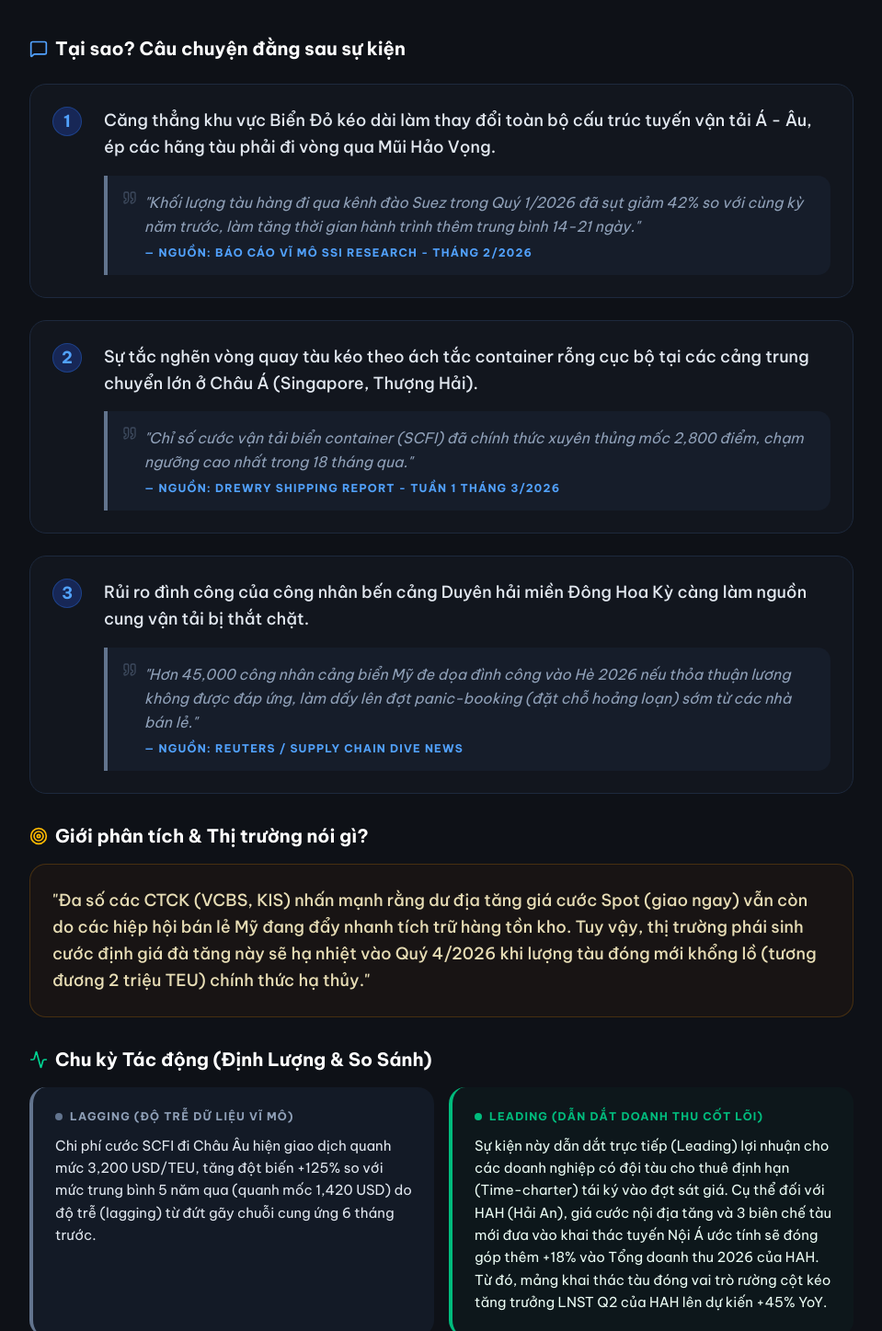
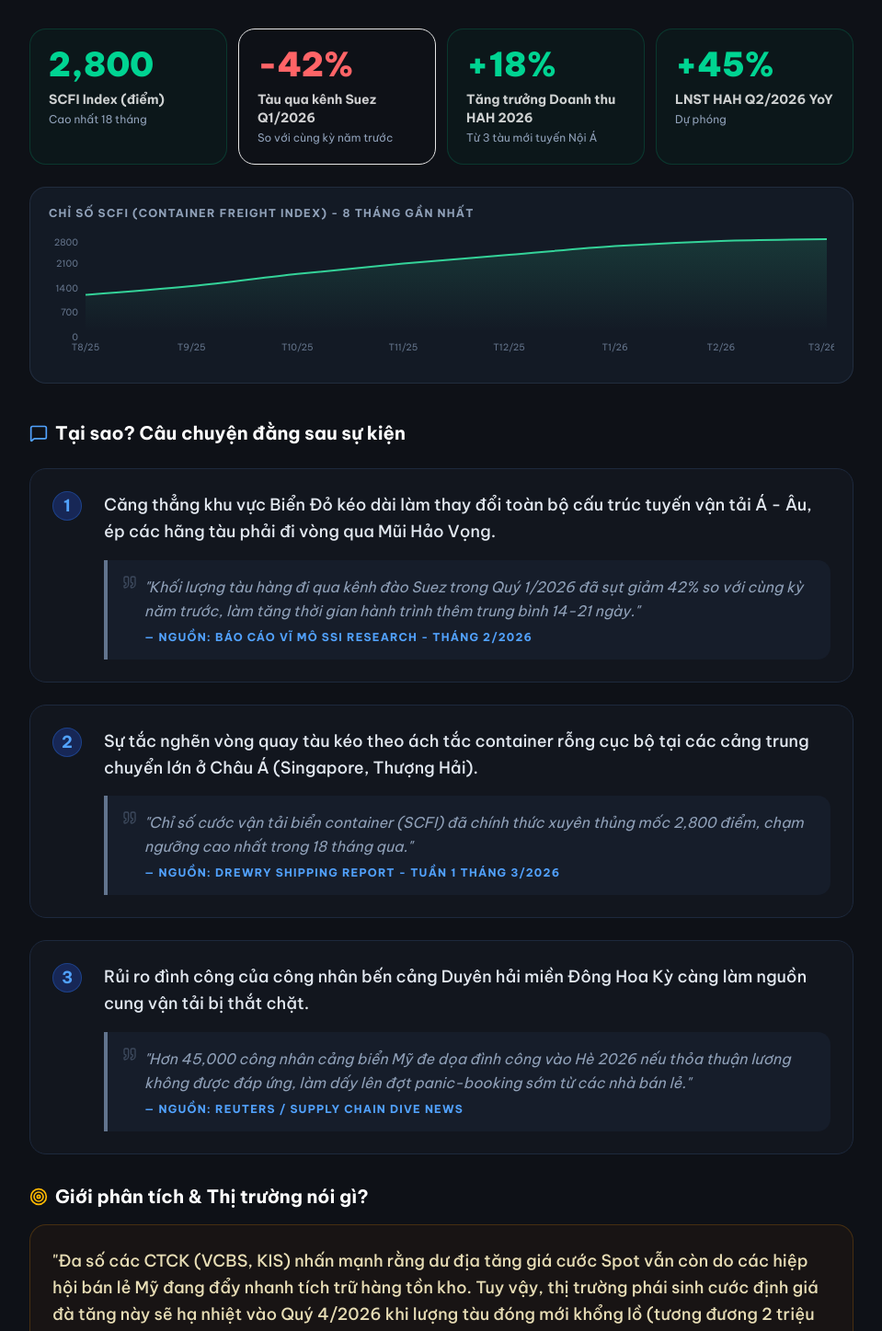
Before and after one commit to nguyeneric81-del/finpeace-web, a Next.js app: page /advisor/macro-insights/1 in a window 1280 px wide. Shown: the part 383-1830 px from the top of the page at 92% size, without its empty margins (160-1119 px from the left). Built offline with nearby package versions, Linux system fonts and the light colour scheme.

Commit message:
feat: add infographic stat cards + Recharts mini chart to macro insights

```diff
--- a/src/app/advisor/macro-insights/[id]/page.tsx
+++ b/src/app/advisor/macro-insights/[id]/page.tsx
@@ -1,13 +1,20 @@
 import React from 'react';
 import Link from 'next/link';
 import { ArrowLeft, MessageSquare, Target, Activity, Quote } from 'lucide-react';
+import { StatCard, MiniTrendChart } from '@/components/macro/InfographicWidgets';
 
 type StoryPoint = { point: string; quote: string; source: string; };
+type StatCardData = { value: string; label: string; sub?: string; positive?: boolean; unit?: string; };
+type ChartData = { name: string; value: number; };
 
 const mockDetails: Record<string, {
   title: string;
   industry: string;
   impact: string;
+  stats: StatCardData[];
+  chartData: ChartData[];
+  chartLabel: string;
+  chartColor: string;
   behindStory: StoryPoint[];
   analystView: string;
   cycle: { lagging: string; leading: string; };
@@ -16,6 +23,19 @@ const mockDetails: Record<string, {
     title: "Chi phí logistics toàn cầu leo thang giữa căng thẳng địa chính trị",
     industry: "Vận tải biển Quốc tế & Cho thuê tàu bãi",
     impact: "Dự phóng biên lợi nhuận ròng ngành tăng +8% - 12% trong Q2/2026 nhờ chu kỳ tái ký hợp đồng cước giá cao.",
+    stats: [
+      { value: "2,800", label: "SCFI Index (điểm)", sub: "Cao nhất 18 tháng", positive: true },
+      { value: "-42%", label: "Tàu qua kênh Suez Q1/2026", sub: "So với cùng kỳ năm trước", positive: false },
+      { value: "+18%", label: "Tăng trưởng Doanh thu HAH 2026", sub: "Từ 3 tàu mới tuyến Nội Á", positive: true },
+      { value: "+45%", label: "LNST HAH Q2/2026 YoY", sub: "Dự phóng", positive: true },
+    ],
+    chartData: [
+      { name: "T8/25", value: 1200 }, { name: "T9/25", value: 1450 }, { name: "T10/25", value: 1800 },
+      { name: "T11/25", value: 2100 }, { name: "T12/25", value: 2350 }, { name: "T1/26", value: 2600 },
+      { name: "T2/26", value: 2750 }, { name: "T3/26", value: 2800 },
+    ],
+    chartLabel: "Chỉ số SCFI (Container Freight Index) - 8 tháng gần nhất",
+    chartColor: "#34d399",
     behindStory: [
       {
         point: "Căng thẳng khu vực Biển Đỏ kéo dài làm thay đổi toàn bộ cấu trúc tuyến vận tải Á - Âu, ép các hãng tàu phải đi vòng qua Mũi Hảo Vọng.",
@@ -29,20 +49,33 @@ const mockDetails: Record<string, {
       },
       {
         point: "Rủi ro đình công của công nhân bến cảng Duyên hải miền Đông Hoa Kỳ càng làm nguồn cung vận tải bị thắt chặt.",
-        quote: "Hơn 45,000 công nhân cảng biển Mỹ đe dọa đình công vào Hè 2026 nếu thỏa thuận lương không được đáp ứng, làm dấy lên đợt panic-booking (đặt chỗ hoảng loạn) sớm từ các nhà bán lẻ.",
+        quote: "Hơn 45,000 công nhân cảng biển Mỹ đe dọa đình công vào Hè 2026 nếu thỏa thuận lương không được đáp ứng, làm dấy lên đợt panic-booking sớm từ các nhà bán lẻ.",
         source: "Reuters / Supply Chain Dive News"
       }
     ],
-    analystView: "Đa số các CTCK (VCBS, KIS) nhấn mạnh rằng dư địa tăng giá cước Spot (giao ngay) vẫn còn do các hiệp hội bán lẻ Mỹ đang đẩy nhanh tích trữ hàng tồn kho. Tuy vậy, thị trường phái sinh cước định giá đà tăng này sẽ hạ nhiệt vào Quý 4/2026 khi lượng tàu đóng mới khổng lồ (tương đương 2 triệu TEU) chính thức hạ thủy.",
+    analystView: "Đa số các CTCK (VCBS, KIS) nhấn mạnh rằng dư địa tăng giá cước Spot vẫn còn do các hiệp hội bán lẻ Mỹ đang đẩy nhanh tích trữ hàng tồn kho. Tuy vậy, thị trường phái sinh cước định giá đà tăng này sẽ hạ nhiệt vào Quý 4/2026 khi lượng tàu đóng mới khổng lồ (tương đương 2 triệu TEU) chính thức hạ thủy.",
     cycle: {
-      lagging: "Chi phí cước SCFI đi Châu Âu hiện giao dịch quanh mức 3,200 USD/TEU, tăng đột biến +125% so với mức trung bình 5 năm qua (quanh mốc 1,420 USD) do độ trễ (lagging) từ đứt gãy chuỗi cung ứng 6 tháng trước.",
-      leading: "Sự kiện này dẫn dắt trực tiếp (Leading) lợi nhuận cho các doanh nghiệp có đội tàu cho thuê định hạn (Time-charter) tái ký vào đợt sát giá. Cụ thể đối với HAH (Hải An), giá cước nội địa tăng và 3 biên chế tàu mới đưa vào khai thác tuyến Nội Á ước tính sẽ đóng góp thêm +18% vào Tổng doanh thu 2026 của HAH. Từ đó, mảng khai thác tàu đóng vai trò rường cột kéo tăng trưởng LNST Q2 của HAH lên dự kiến +45% YoY."
+      lagging: "Chi phí cước SCFI đi Châu Âu hiện giao dịch quanh mức 3,200 USD/TEU, tăng đột biến +125% so với mức trung bình 5 năm qua (quanh mốc 1,420 USD) do độ trễ từ đứt gãy chuỗi cung ứng 6 tháng trước.",
+      leading: "Sự kiện này dẫn dắt trực tiếp lợi nhuận cho các doanh nghiệp có đội tàu cho thuê định hạn tái ký vào đợt sát giá. Cụ thể với HAH (Hải An), giá cước nội địa tăng và 3 biên chế tàu mới đưa vào khai thác tuyến Nội Á ước tính đóng góp thêm +18% vào Tổng doanh thu 2026 của HAH."
     }
   },
   "2": {
     title: "FED chần chừ hạ lãi suất - Đồng USD tiếp tục duy trì sức mạnh",
     industry: "Sản xuất xuất khẩu (Sợi, Thủy sản) & Bán lẻ Công nghệ",
     impact: "Các DN vay nợ USD cao chịu lỗ tỷ giá ước tính -3% LNST. Ngược lại, xuất khẩu thu USD ghi nhận biên ròng +1.5% đến 2.5%.",
+    stats: [
+      { value: "104.5", label: "DXY Index", sub: "Neo vững, áp lực tỷ giá", positive: false },
+      { value: "25,500", label: "USD/VND (chợ đen)", sub: "+3.8% so với đầu năm", positive: false },
+      { value: "+4.5%", label: "Buff Doanh thu VHC từ tỷ giá", sub: "Trên tổng doanh thu xuất khẩu", positive: true },
+      { value: "18%", label: "Biên lợi nhuận gộp VHC", sub: "Tăng từ 14% đầu 2025", positive: true },
+    ],
+    chartData: [
+      { name: "T9/25", value: 101.2 }, { name: "T10/25", value: 102.5 }, { name: "T11/25", value: 103.1 },
+      { name: "T12/25", value: 103.8 }, { name: "T1/26", value: 104.0 }, { name: "T2/26", value: 104.3 },
+      { name: "T3/26", value: 104.5 },
+    ],
+    chartLabel: "Chỉ số DXY (USD Index) - 7 tháng gần nhất",
+    chartColor: "#f59e0b",
     behindStory: [
       {
         point: "Lạm phát lõi (Core PCE) của Mỹ bất ngờ dâng cao trở lại, triệt tiêu kỳ vọng hạ lãi suất sớm của thị trường.",
@@ -50,7 +83,7 @@ const mockDetails: Record<string, {
         source: "Bloomberg / Cục Thống Kê Lao Động Mỹ (BLS)"
       },
       {
-        point: "Sự chênh lệch lãi suất (Interest Rate Differential) cực lớn giữa USD và VNĐ kích hoạt dòng vốn đầu cơ ngoại tệ (Carry Trade).",
+        point: "Sự chênh lệch lãi suất cực lớn giữa USD và VNĐ kích hoạt dòng vốn đầu cơ ngoại tệ (Carry Trade).",
         quote: "Chỉ số DXY tiếp tục neo vững trên vùng 104.5 điểm, tạo sức ép khủng khiếp khiến tỷ giá USD/VND trên thị trường tự do bật tăng vượt mốc 25,500 đồng/USD.",
         source: "Báo cáo Thị trường Tiền tệ MBS - Tháng 3/2026"
       },
@@ -60,16 +93,29 @@ const mockDetails: Record<string, {
         source: "Báo Tin Nhanh Chứng Khoán / SSI Research"
       }
     ],
-    analystView: "Thị trường hiện định giá FED chỉ có thể hạ lãi suất sớm nhất vào tháng 9/2026 (trước thềm bầu cử Mỹ). Giới phân tích phân hóa rõ rệt: Một mặt cảnh báo rủi ro lỗ tỷ giá đối với các Tập đoàn sử dụng đòn bẩy vốn ngoại (Điện khí, ICT), mặt khác lại nâng mức định giá (Target Price) cho các nhóm Xuất khẩu Gỗ, Thủy sản do hưởng lợi trọn vẹn từ lượng đơn rủng rỉnh và chênh lệch tỷ giá.",
+    analystView: "Thị trường hiện định giá FED chỉ có thể hạ lãi suất sớm nhất vào tháng 9/2026. Giới phân tích phân hóa rõ rệt: Một mặt cảnh báo rủi ro lỗ tỷ giá đối với các Tập đoàn sử dụng đòn bẩy vốn ngoại, mặt khác lại nâng mức định giá cho các nhóm Xuất khẩu Gỗ, Thủy sản do hưởng lợi trọn vẹn từ lượng đơn rủng rỉnh và chênh lệch tỷ giá.",
     cycle: {
-      lagging: "Lạm phát dịch vụ và giá nhà ở Mỹ dai dẳng (Lagging) duy trì mặt bằng Lãi suất liên ngân hàng VNĐ qua đêm (ON) ở vùng thấp giả tạo so với FED Funds Rate xuyên suốt 6 tháng qua.",
-      leading: "Tác động dẫn dắt (Leading) Dòng tiền khối ngoại tiếp tục rút ròng để phòng vệ tỷ giá. Ở cấp độ doanh nghiệp, tỷ giá neo cao 25,500 VNĐ/USD (tăng +3.8% YTD) trực tiếp buff lợi nhuận cho VHC (Vĩnh Hoàn). Ước tính phần chênh lệch tỷ giá này đóng góp thẳng vào Core Revenue của VHC khoảng +4.5% tổng doanh thu xuất khẩu, trực tiếp cải thiện Biên lợi nhuận gộp lên mức 18% so với 14% của đầu năm 2025."
+      lagging: "Lạm phát dịch vụ và giá nhà ở Mỹ dai dẳng (Lagging) duy trì mặt bằng Lãi suất liên ngân hàng VNĐ qua đêm ở vùng thấp giả tạo so với FED Funds Rate xuyên suốt 6 tháng qua.",
+      leading: "Tỷ giá neo cao 25,500 VNĐ/USD trực tiếp buff lợi nhuận cho VHC (Vĩnh Hoàn). Ước tính phần chênh lệch tỷ giá đóng góp thẳng vào Core Revenue của VHC khoảng +4.5% tổng doanh thu xuất khẩu, cải thiện Biên lợi nhuận gộp lên mức 18% so với 14% đầu 2025."
     }
   },
   "3": {
     title: "Làn sóng FDI Thế hệ mới & Vốn dịch chuyển vào Công nghiệp Bán dẫn",
     industry: "BĐS Khu Công Nghiệp ven đô (Bắc Ninh, Vũng Tàu) & Hóa chất vật liệu",
     impact: "Giá thuê đất công nghiệp dự kiến tăng +6-8% / năm. Tỷ lệ lấp đầy KCN phía Bắc chạm sát 90%.",
+    stats: [
+      { value: "$4.29B", label: "FDI đăng ký 2T/2026", sub: "+38.6% YoY vào Việt Nam", positive: true },
+      { value: "90%", label: "Tỷ lệ lấp đầy KCN phía Bắc", sub: "Nguồn cung đất sạch khan hiếm", positive: true },
+      { value: "$140", label: "Giá thuê đất KCN (USD/m²)", sub: "+8% so với cuối 2024", positive: true },
+      { value: "+120%", label: "LNST KBC dự báo 2026 YoY", sub: "Nhờ bàn giao 100ha Tràng Duệ 3", positive: true },
+    ],
+    chartData: [
+      { name: "T4/25", value: 2.1 }, { name: "T6/25", value: 2.4 }, { name: "T8/25", value: 2.8 },
+      { name: "T10/25", value: 3.1 }, { name: "T12/25", value: 3.5 }, { name: "T1/26", value: 3.9 },
+      { name: "T2/26", value: 4.29 },
+    ],
+    chartLabel: "FDI Lũy kế đăng ký mới vào Việt Nam (tỷ USD)",
+    chartColor: "#a78bfa",
     behindStory: [
       {
         point: "Các đạo luật hỗ trợ sản xuất chip của phương Tây kết hợp rủi ro Mỹ - Trung ép dòng vốn FDI công nghệ cao phải đa dạng hóa chuỗi lắp ráp (China + 1).",
@@ -78,7 +124,7 @@ const mockDetails: Record<string, {
       },
       {
         point: "Các 'Đại bàng' công nghệ chính thức bấm nút giải ngân và mở rộng nhà máy vệ tinh tại hành lang kinh tế phía Bắc.",
-        quote: "Tập đoàn Amkor Technology và Hana Micron công bố gói giải ngân giai đoạn 2 trị giá hơn 1.5 tỷ USD để hoàn thiện cứ điểm đóng gói vi mạch (OSAT) tại Bắc Ninh và Bắc Giang.",
+        quote: "Tập đoàn Amkor Technology và Hana Micron công bố gói giải ngân giai đoạn 2 trị giá hơn 1.5 tỷ USD để hoàn thiện cứ điểm đóng gói vi mạch tại Bắc Ninh và Bắc Giang.",
         source: "Nikkei Asia / Cổng TTĐT Chính Phủ"
       },
       {
@@ -90,7 +136,7 @@ const mockDetails: Record<string, {
     analystView: "KBSV và Vietcap đồng thuận đánh giá đây là xu hướng lõi (Secular Trend) thập kỷ của Việt Nam. Trữ lượng đất sạch (Land bank) đã đền bù xong là vua. Bất kỳ doanh nghiệp nào có sẵn quỹ đất thương phẩm bàn giao trong 2026-2027 sẽ nắm độc quyền định giá, bỏ qua rủi ro suy thoái tiêu dùng nội địa.",
     cycle: {
       lagging: "Cam kết MOU đầu tư FDI tỷ đô được ký kết dày đặc trong chuỗi ngoại giao con thoi của chính phủ giai đoạn 2024-2025 (Lagging indicators).",
-      leading: "Chuyển hóa (Leading) dòng tiền thực (Cashflow) khổng lồ đối với IDC, KBC. Cụ thể với KBC (Kinh Bắc), việc tháo gỡ pháp lý và bàn giao 100ha đất tại KCN Tràng Duệ 3 (Hải Phòng) cho đối tác LG Innotek dự kiến đóng góp 65% vào Tổng doanh thu năm 2026. Mức giá thuê cải thiện +5% lên 135 USD/m2 sẽ đưa LNST KBC bùng nổ chạm mốc 3,500 tỷ đồng, tăng trưởng +120% YoY so với nền thấp 2025."
+      leading: "Chuyển hóa dòng tiền thực khổng lồ cho IDC, KBC. Cụ thể với KBC, việc bàn giao 100ha đất tại KCN Tràng Duệ 3 cho LG Innotek dự kiến đóng góp 65% vào Tổng doanh thu năm 2026. Mức giá thuê cải thiện +5% lên 135 USD/m2 sẽ đưa LNST KBC bùng nổ chạm mốc 3,500 tỷ đồng, tăng trưởng +120% YoY so với nền thấp 2025."
     }
   }
 };
@@ -112,15 +158,25 @@ export default async function MacroDetailPage({ params }: { params: Promise<{ id
           {data.title}
         </h1>
 
-        <div className="bg-slate-800/40 p-6 rounded-2xl border border-slate-700/50 mb-10">
+        <div className="bg-slate-800/40 p-6 rounded-2xl border border-slate-700/50 mb-8">
           <h3 className="text-sm font-bold uppercase tracking-widest text-slate-400 mb-2">Nhóm Ngành: <span className="text-white">{data.industry}</span></h3>
           <p className="text-emerald-400 text-lg">
             <span className="font-bold uppercase">Impact: </span> {data.impact}
           </p>
         </div>
 
+        {/* ── INFOGRAPHIC: Stat Cards + Mini Chart ── */}
+        <div className="grid grid-cols-2 md:grid-cols-4 gap-3 mb-6">
+          {data.stats.map((s, i) => (
+            <StatCard key={i} {...s} />
+          ))}
+        </div>
+        <div className="mb-10">
+          <MiniTrendChart data={data.chartData} label={data.chartLabel} color={data.chartColor} />
+        </div>
+
         <div className="space-y-8">
-          {/* Câu chuyện đằng sau (Bullets 1-2-3 with Quotes) */}
+          {/* Câu chuyện đằng sau */}
           <section>
             <h2 className="text-xl font-bold text-white mb-6 flex items-center gap-2">
               <MessageSquare className="w-5 h-5 text-blue-400" /> Tại sao? Câu chuyện đằng sau sự kiện
@@ -154,32 +210,25 @@ export default async function MacroDetailPage({ params }: { params: Promise<{ id
             </div>
           </section>
 
-          {/* Lagging & Leading Cycle with Specific Business Impact */}
+          {/* Lagging & Leading */}
           <section>
             <h2 className="text-xl font-bold text-white mb-4 flex items-center gap-2">
               <Activity className="w-5 h-5 text-emerald-400" /> Chu kỳ Tác động (Định Lượng & So Sánh)
             </h2>
             <div className="grid md:grid-cols-2 gap-4">
-               {/* Lagging */}
               <div className="bg-slate-800/40 border-l-4 border-slate-500 p-6 rounded-2xl">
                 <p className="text-xs font-bold uppercase tracking-widest text-slate-400 mb-3 flex items-center gap-2">
                   <span className="w-2 h-2 rounded-full bg-slate-500"></span>
                   Lagging (Độ trễ Dữ liệu Vĩ mô)
                 </p>
-                 <p className="text-slate-200 text-[15px] leading-relaxed">
-                   {data.cycle.lagging}
-                 </p>
+                <p className="text-slate-200 text-[15px] leading-relaxed">{data.cycle.lagging}</p>
               </div>
-
-               {/* Leading */}
               <div className="bg-emerald-900/10 border-l-4 border-emerald-500 p-6 rounded-2xl">
                 <p className="text-xs font-bold uppercase tracking-widest text-emerald-500 mb-3 flex items-center gap-2">
                   <span className="w-2 h-2 rounded-full bg-emerald-500"></span>
                   Leading (Dẫn dắt Doanh thu Cốt lõi)
                 </p>
-                 <p className="text-emerald-50 text-[15px] leading-relaxed">
-                   {data.cycle.leading}
-                 </p>
+                <p className="text-emerald-50 text-[15px] leading-relaxed">{data.cycle.leading}</p>
               </div>
             </div>
           </section>
--- /dev/null
+++ b/src/components/macro/InfographicWidgets.tsx
@@ -0,0 +1,54 @@
+'use client';
+import { AreaChart, Area, XAxis, YAxis, Tooltip, ResponsiveContainer } from 'recharts';
+
+// ── Stat Card (số to, màu gradient) ──────────────────────────────────────────
+export function StatCard({
+  value, label, sub, positive = true, unit = ''
+}: {
+  value: string; label: string; sub?: string; positive?: boolean; unit?: string;
+}) {
+  const color = positive ? 'emerald' : 'red';
+  return (
+    <div className={`bg-${color}-900/10 border border-${color}-500/20 rounded-2xl p-5 flex flex-col gap-1`}>
+      <span className={`text-4xl font-black text-${color}-400 leading-none`}>
+        {value}<span className="text-xl font-semibold ml-1 opacity-70">{unit}</span>
+      </span>
+      <span className="text-sm font-bold text-white/80 mt-1">{label}</span>
+      {sub && <span className="text-xs text-slate-400">{sub}</span>}
+    </div>
+  );
+}
+
+// ── Mini Trend Chart (Recharts) ───────────────────────────────────────────────
+export function MiniTrendChart({
+  data, dataKey, color = '#34d399', label
+}: {
+  data: { name: string; value: number }[];
+  dataKey?: string;
+  color?: string;
+  label: string;
+}) {
+  return (
+    <div className="bg-slate-800/40 border border-slate-700/50 rounded-2xl p-5">
+      <p className="text-xs font-bold uppercase tracking-widest text-slate-400 mb-4">{label}</p>
+      <ResponsiveContainer width="100%" height={140}>
+        <AreaChart data={data} margin={{ top: 4, right: 8, left: -20, bottom: 0 }}>
+          <defs>
+            <linearGradient id={`grad-${color}`} x1="0" y1="0" x2="0" y2="1">
+              <stop offset="5%" stopColor={color} stopOpacity={0.25} />
+              <stop offset="95%" stopColor={color} stopOpacity={0} />
+            </linearGradient>
+          </defs>
+          <XAxis dataKey="name" tick={{ fontSize: 10, fill: '#64748b' }} axisLine={false} tickLine={false} />
+          <YAxis tick={{ fontSize: 10, fill: '#64748b' }} axisLine={false} tickLine={false} />
+          <Tooltip
+            contentStyle={{ background: '#1e293b', border: '1px solid #334155', borderRadius: 8 }}
+            labelStyle={{ color: '#94a3b8', fontSize: 11 }}
+            itemStyle={{ color: color, fontWeight: 700 }}
+          />
+          <Area type="monotone" dataKey={dataKey ?? 'value'} stroke={color} fill={`url(#grad-${color})`} strokeWidth={2} dot={false} />
+        </AreaChart>
+      </ResponsiveContainer>
+    </div>
+  );
+}
```
Also changed, not shown: 1 other file (tests, documents, lock files or other folders). Lines whose indentation alone changed are shown as unchanged.
